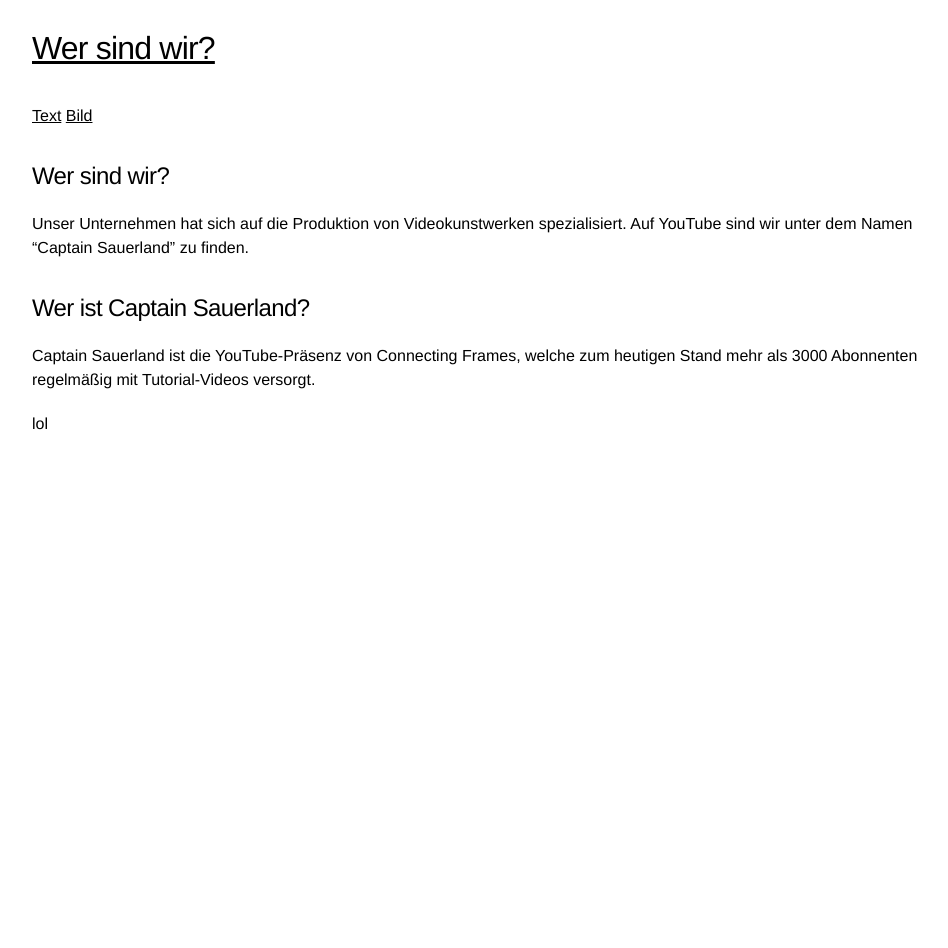
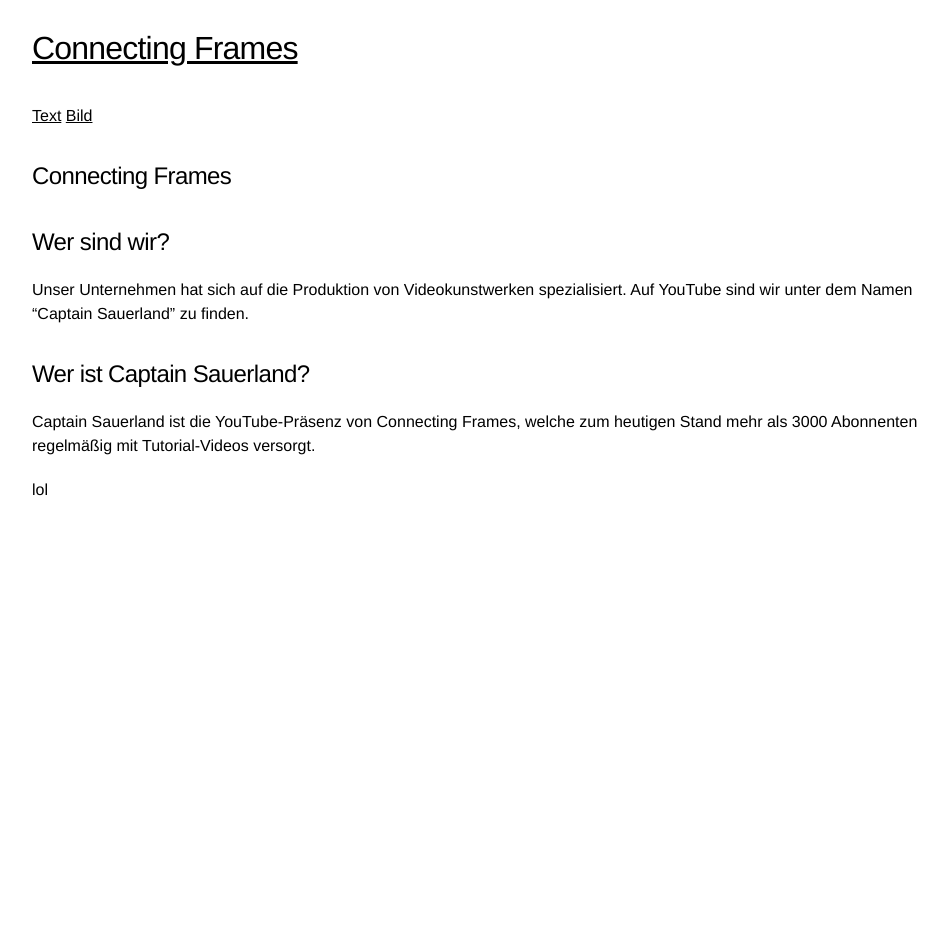
Before and after one commit to captainsauerland/captainsauerland.github.io, a Jekyll site: the page built from index.md, in a window 1280 px wide. Shown: the whole page, without its empty margins (146-1094 px from the left). Built offline with Jekyll 4.4.1, drawn with Linux system fonts in a browser that asks for light colours; our own code applies the rules of GitHub Pages for plain Markdown files.

Commit message:
Update index.md

```diff
--- a/index.md
+++ b/index.md
@@ -1,6 +1,7 @@
 ---
 layout:  	default
 ---
+## Connecting Frames
 
 ## Wer sind wir?
 
```
